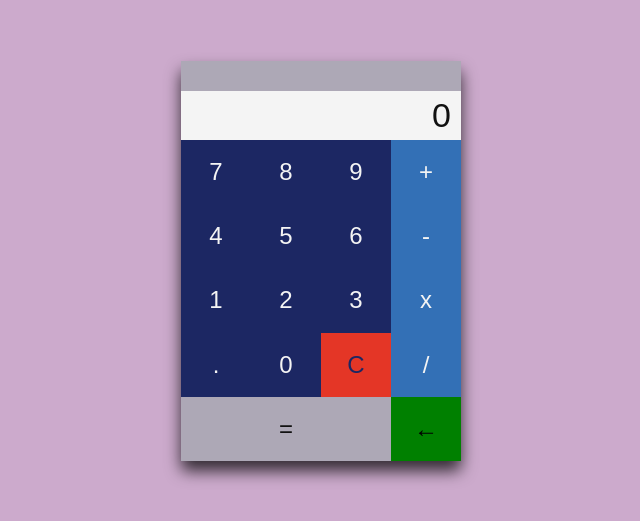
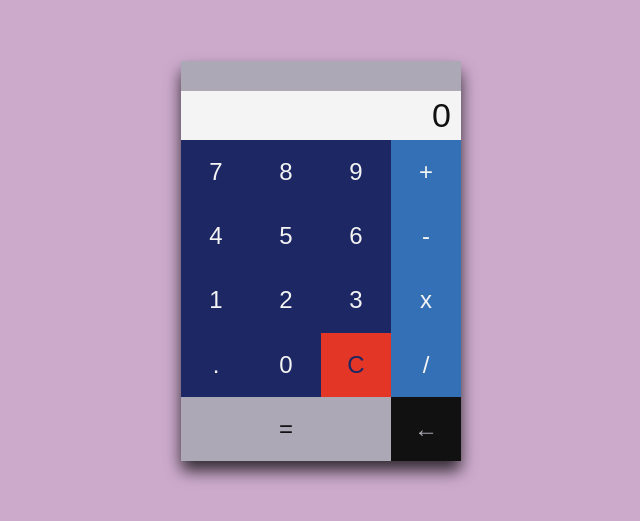
Before and after one commit to connorbelding/calculator, a plain HTML site: page index.html in a window 1280 px wide. Shown: the part 139-660 px from the top of the page, without its empty margins (319-959 px from the left). Drawn offline with Linux system fonts and the light colour scheme; a web font is replaced by a local one.

Commit message:
Updated styles for backspace key

```diff
--- a/styles.css
+++ b/styles.css
@@ -133,7 +133,7 @@ body {
 }
 
 .backspace {
-  background: green;
-  color: black;
+  background: var(--black);
+  color: var(--grey);
   flex: 0 0 25%;
 }
```
